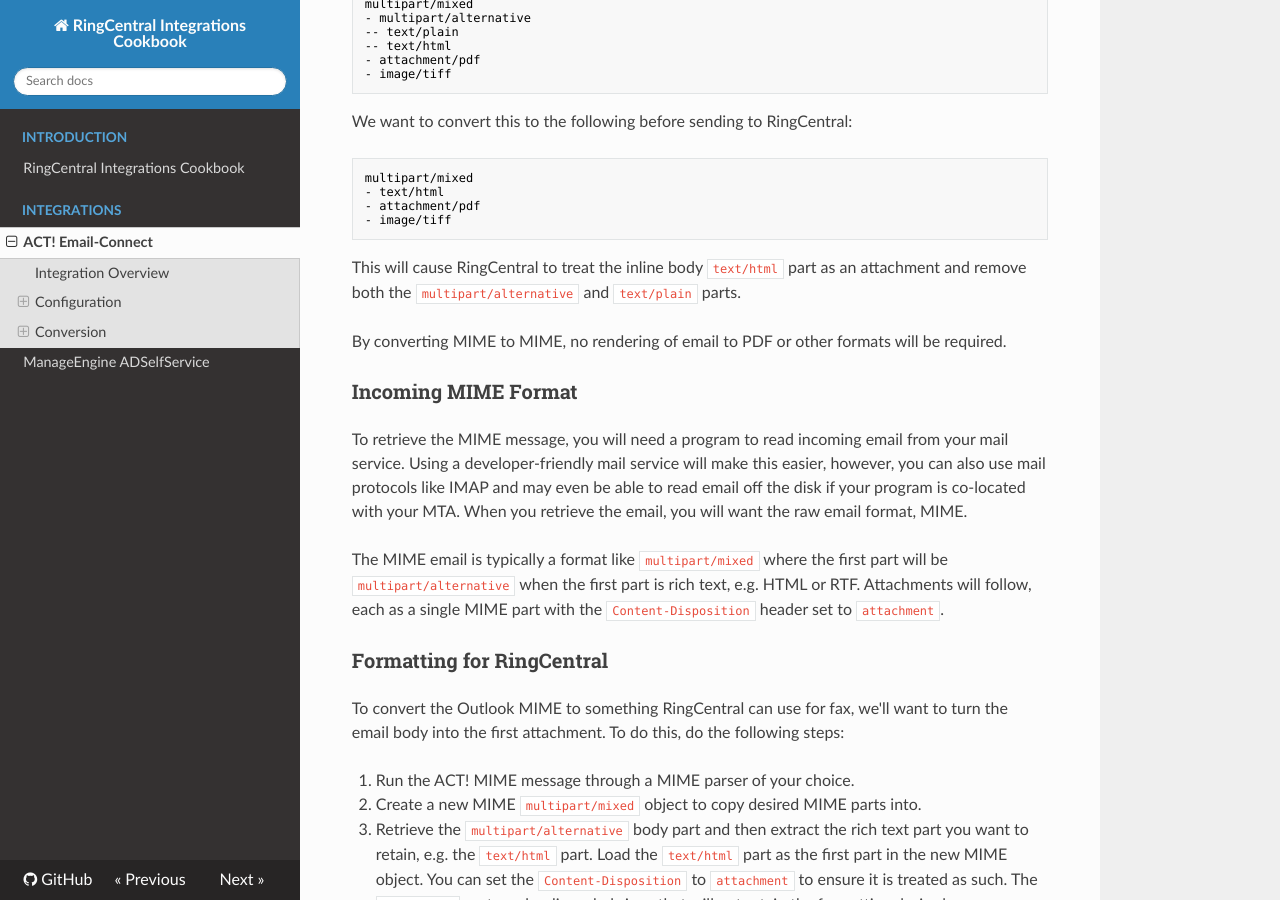
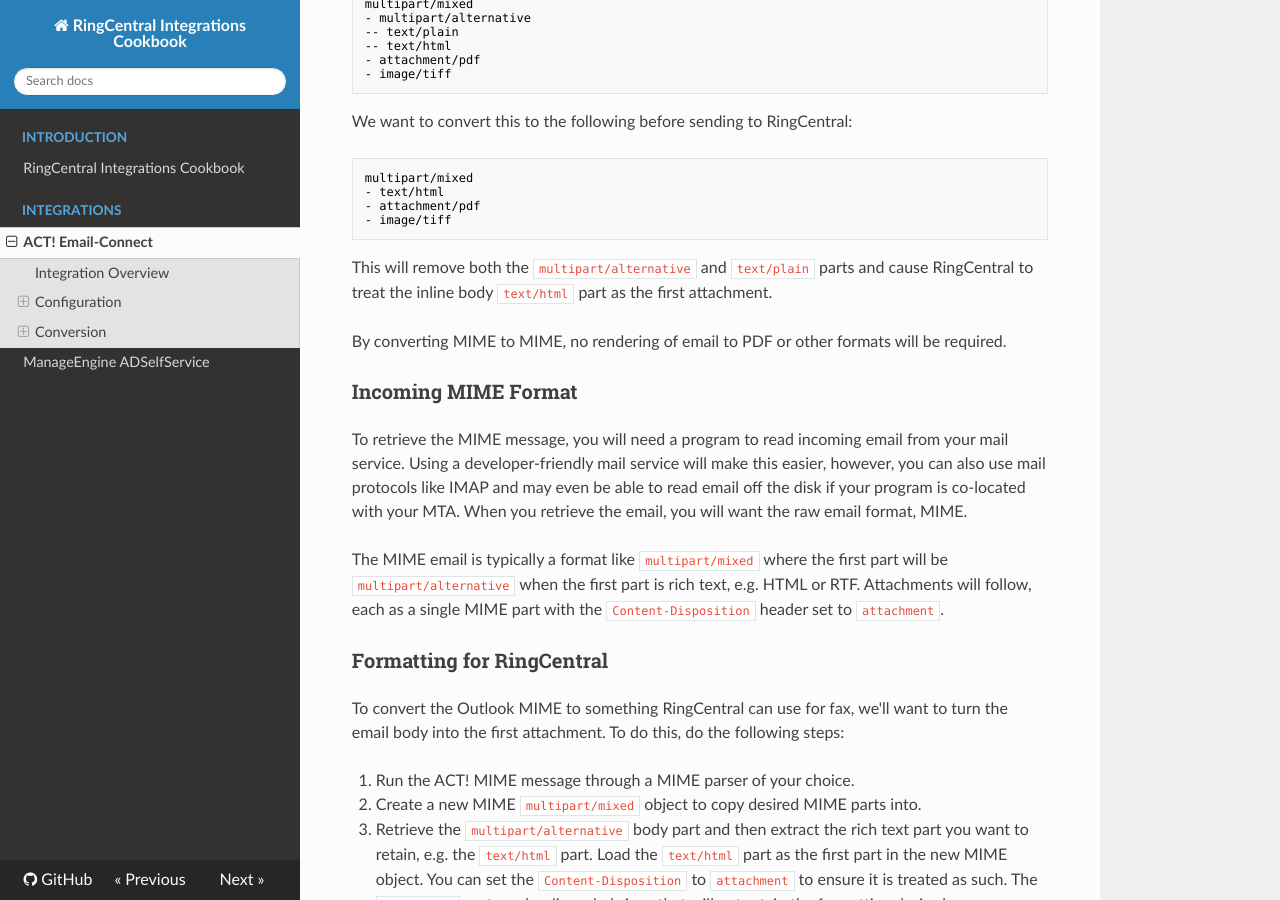
Before and after one commit to grokify/ringcentral-content, an MkDocs documentation site: the page built from docs/integrations/act/act_email_connect_fax.md, in a window 1280 px wide and 900 px high, scrolled down 1309 px. Built offline with MkDocs 1.6.1, drawn with Linux system fonts in a browser that asks for light colours; nearby versions of some CDN libraries; old or Windows-style settings are respelled for this version of MkDocs.

Commit message:
update ACT!

````diff
--- a/docs/integrations/act/act_email_connect_fax.md
+++ b/docs/integrations/act/act_email_connect_fax.md
@@ -49,7 +49,7 @@ multipart/mixed
 - image/tiff
 ```
 
-This will cause RingCentral to treat the inline body `text/html` part as an attachment and remove both the `multipart/alternative` and `text/plain` parts.
+This will remove both the `multipart/alternative` and `text/plain` parts and cause RingCentral to treat the inline body `text/html` part as the first attachment.
 
 By converting MIME to MIME, no rendering of email to PDF or other formats will be required.
 
````
